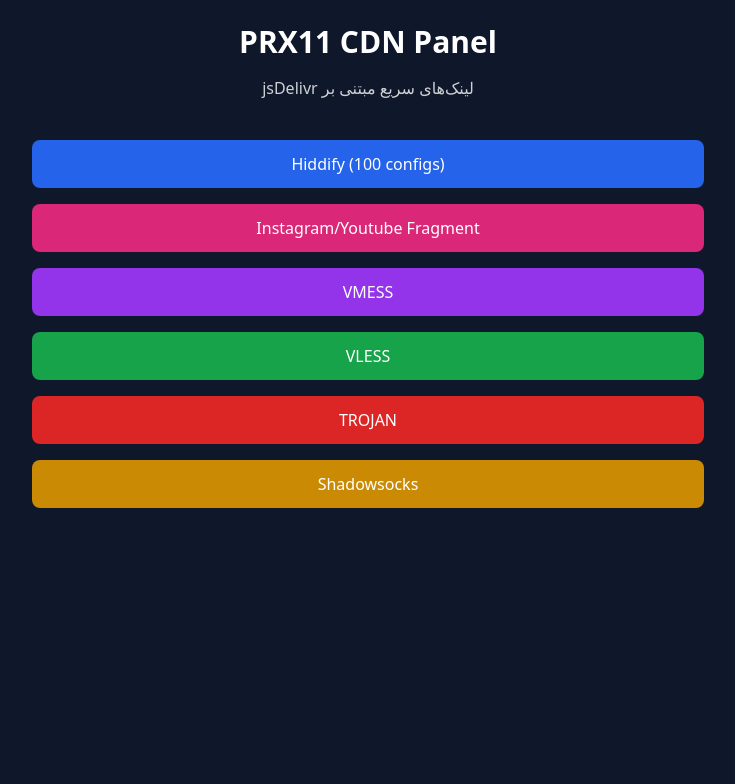
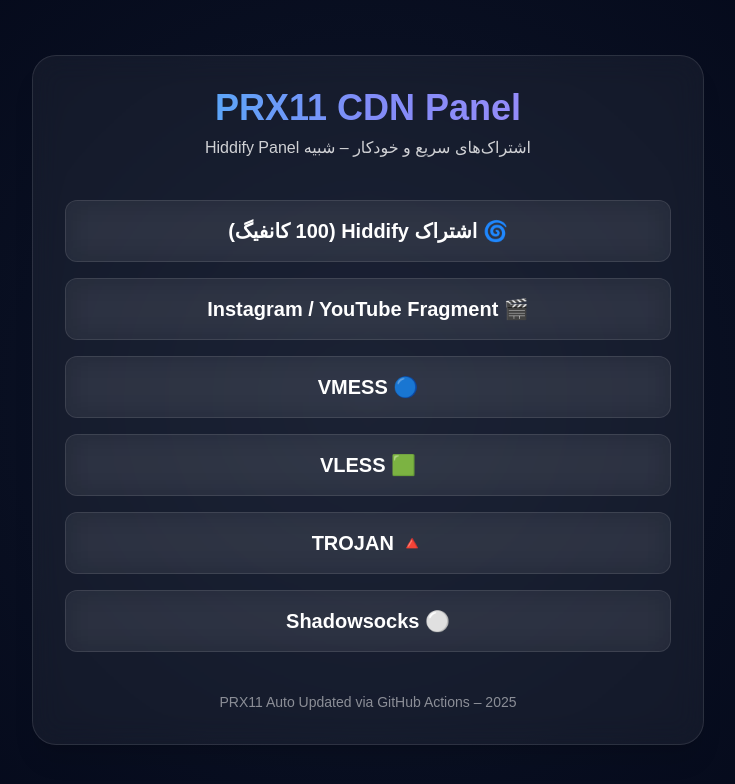
Before and after one commit to proxystore11/v2ray-config-collector, a plain HTML site: page docs/index.html in a window 1280 px wide. Shown: the whole page, without its empty margins (272-1007 px from the left). Drawn offline with nearby package versions, Linux system fonts and the light colour scheme.

Commit message:
Update index.html

```diff
--- a/docs/index.html
+++ b/docs/index.html
@@ -1,35 +1,80 @@
 <!DOCTYPE html>
 <html lang="fa" dir="rtl">
 <head>
-<meta charset="UTF-8">
-<title>PRX11 CDN Panel</title>
-<script src="https://cdn.tailwindcss.com"></script>
+  <meta charset="UTF-8" />
+  <title>PRX11 – Hiddify Style Panel</title>
+
+  <script src="https://cdn.tailwindcss.com"></script>
+
+  <style>
+    body {
+      background: radial-gradient(circle at center, #0f172a 0%, #020617 100%);
+      font-family: 'IRANSans', sans-serif;
+    }
+    .glass {
+      backdrop-filter: blur(14px);
+      background: rgba(255, 255, 255, 0.05);
+      border: 1px solid rgba(255, 255, 255, 0.1);
+    }
+    .title {
+      background: linear-gradient(to right, #38bdf8, #818cf8, #a78bfa);
+      -webkit-background-clip: text;
+      -webkit-text-fill-color: transparent;
+    }
+  </style>
 </head>
-<body class="bg-slate-900 text-white p-6">
 
-<div class="max-w-2xl mx-auto text-center">
-  <h1 class="text-3xl font-bold mb-4">PRX11 CDN Panel</h1>
-  <p class="opacity-80 mb-10">لینک‌های سریع مبتنی بر jsDelivr</p>
+<body class="text-white min-h-screen flex items-center justify-center p-6">
+
+<div class="w-full max-w-2xl glass p-8 rounded-3xl shadow-xl">
+
+  <h1 class="text-center text-4xl font-bold mb-2 title">PRX11 CDN Panel</h1>
+  <p class="text-center opacity-80 mb-10">اشتراک‌های سریع و خودکار – شبیه Hiddify Panel</p>
 
   <div class="space-y-4">
-    <a href="https://cdn.jsdelivr.net/gh/USERNAME/REPO/output/subscriptions/prx11-hiddify.txt"
-       class="block bg-blue-600 hover:bg-blue-700 px-4 py-3 rounded-lg">Hiddify (100 configs)</a>
 
-    <a href="https://cdn.jsdelivr.net/gh/USERNAME/REPO/output/subscriptions/prx11-insta-youto.txt"
-       class="block bg-pink-600 hover:bg-pink-700 px-4 py-3 rounded-lg">Instagram/Youtube Fragment</a>
+    <!-- Hiddify -->
+    <a href="https://cdn.jsdelivr.net/gh/proxystore11/v2ray-config-collector/output/subscriptions/prx11-hiddify.txt"
+       class="block glass p-4 rounded-xl text-xl font-semibold text-center hover:bg-white/10 transition">
+      🌀 اشتراک Hiddify (100 کانفیگ)
+    </a>
 
-    <a href="https://cdn.jsdelivr.net/gh/USERNAME/REPO/output/subscriptions/prx11-vmess.txt"
-       class="block bg-purple-600 hover:bg-purple-700 px-4 py-3 rounded-lg">VMESS</a>
+    <!-- Instagram / YouTube -->
+    <a href="https://cdn.jsdelivr.net/gh/proxystore11/v2ray-config-collector/output/subscriptions/prx11-insta-youto.txt"
+       class="block glass p-4 rounded-xl text-xl font-semibold text-center hover:bg-white/10 transition">
+      🎬 Instagram / YouTube Fragment
+    </a>
 
-    <a href="https://cdn.jsdelivr.net/gh/USERNAME/REPO/output/subscriptions/prx11-vless.txt"
-       class="block bg-green-600 hover:bg-green-700 px-4 py-3 rounded-lg">VLESS</a>
+    <!-- VMESS -->
+    <a href="https://cdn.jsdelivr.net/gh/proxystore11/v2ray-config-collector/output/subscriptions/prx11-vmess.txt"
+       class="block glass p-4 rounded-xl text-xl font-semibold text-center hover:bg-white/10 transition">
+      🔵 VMESS
+    </a>
 
-    <a href="https://cdn.jsdelivr.net/gh/USERNAME/REPO/output/subscriptions/prx11-trojan.txt"
-       class="block bg-red-600 hover:bg-red-700 px-4 py-3 rounded-lg">TROJAN</a>
+    <!-- VLESS -->
+    <a href="https://cdn.jsdelivr.net/gh/proxystore11/v2ray-config-collector/output/subscriptions/prx11-vless.txt"
+       class="block glass p-4 rounded-xl text-xl font-semibold text-center hover:bg-white/10 transition">
+      🟩 VLESS
+    </a>
 
-    <a href="https://cdn.jsdelivr.net/gh/USERNAME/REPO/output/subscriptions/prx11-ss.txt"
-       class="block bg-yellow-600 hover:bg-yellow-700 px-4 py-3 rounded-lg">Shadowsocks</a>
+    <!-- TROJAN -->
+    <a href="https://cdn.jsdelivr.net/gh/proxystore11/v2ray-config-collector/output/subscriptions/prx11-trojan.txt"
+       class="block glass p-4 rounded-xl text-xl font-semibold text-center hover:bg-white/10 transition">
+      🔺 TROJAN
+    </a>
+
+    <!-- Shadowsocks -->
+    <a href="https://cdn.jsdelivr.net/gh/proxystore11/v2ray-config-collector/output/subscriptions/prx11-ss.txt"
+       class="block glass p-4 rounded-xl text-xl font-semibold text-center hover:bg-white/10 transition">
+      ⚪ Shadowsocks
+    </a>
+
   </div>
+
+  <p class="text-center opacity-50 text-sm mt-10">
+    PRX11 Auto Updated via GitHub Actions – 2025
+  </p>
+
 </div>
 
 </body>
```
